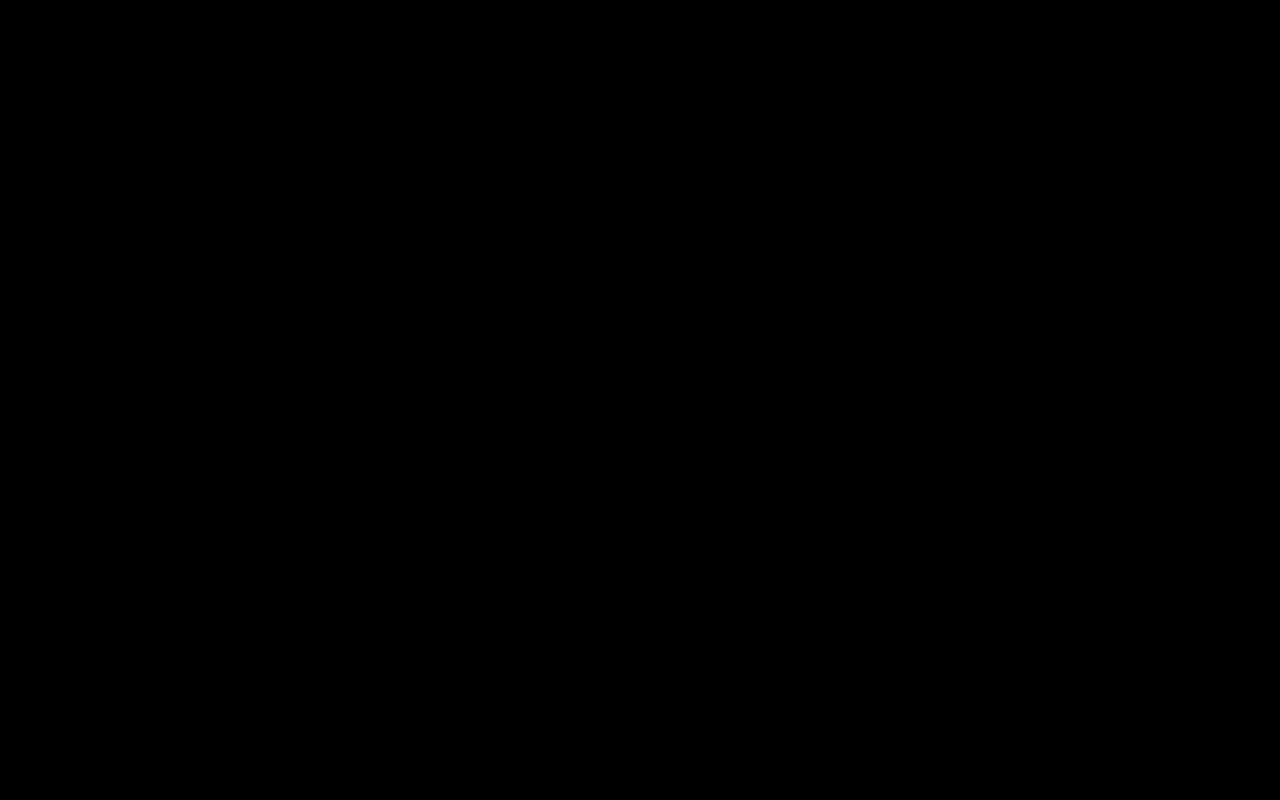
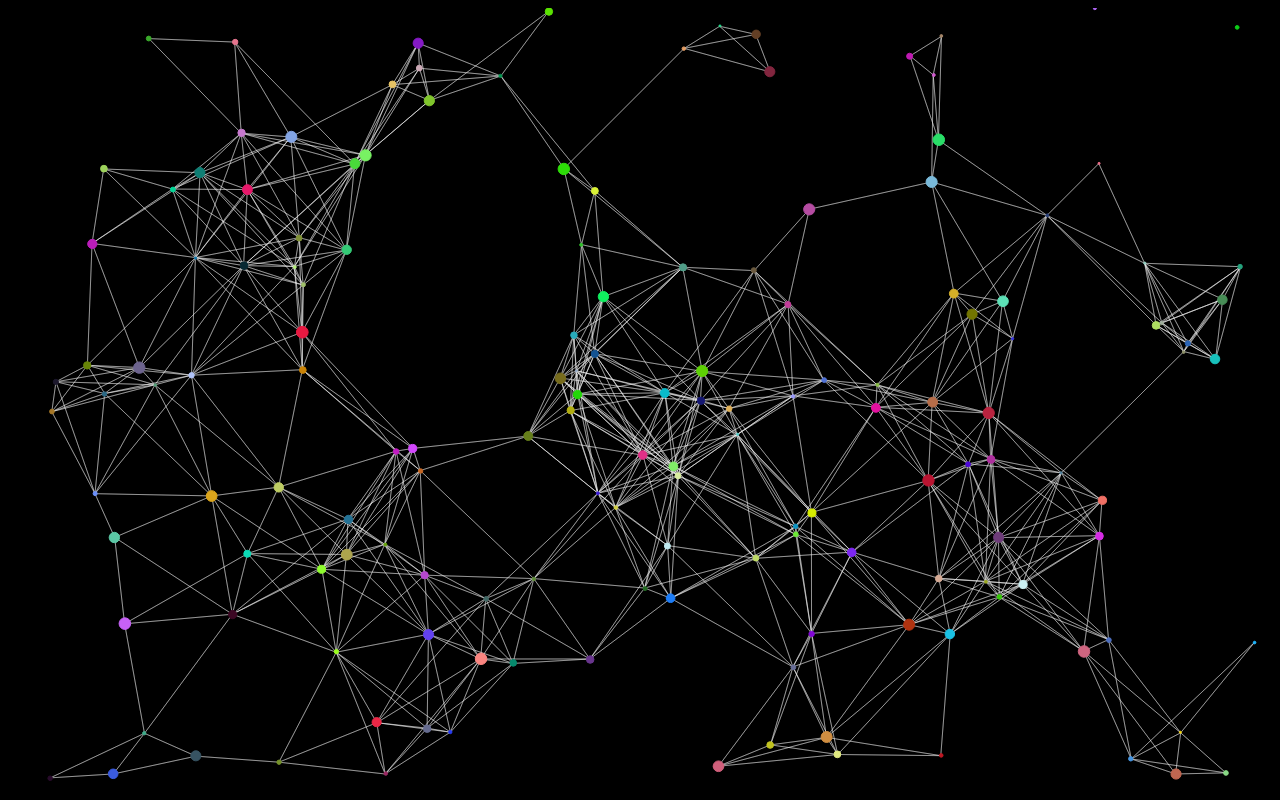
Before and after one commit to halil-kurt/halil-kurt.github.io, a plain HTML site: page projects/Particles/index.html in a window 1280 px wide. Drawn offline with Linux system fonts and the light colour scheme.

Commit message:
Particle lar oluşturuldu.

```diff
--- a/projects/Particles/index.html
+++ b/projects/Particles/index.html
@@ -11,8 +11,11 @@
             margin: 0px;
             padding: 0px;
             box-sizing: border-box;
-            background-color: rgb(0,0,0);
+            background-color: white;
+            text-align: center;
+            background-color: black;
         }
+
     </style>
 </head>
 
--- a/projects/Particles/script.js
+++ b/projects/Particles/script.js
@@ -0,0 +1,148 @@
+
+var canvas = document.querySelector(".canvas");
+canvas.width = window.innerWidth * 0.98;
+canvas.height = window.innerHeight * 0.97;
+
+var c = canvas.getContext("2d");
+
+// variables
+let bubleList = [];
+let lineSize = canvas.width * 0.1;
+let maxRadius = 40;
+let maxDistance = 50;
+let mouse = {
+    x: undefined,
+    y: undefined
+};
+
+//  functions
+
+// baloncukler arasında çizgi çiz (100 pixel ve altındaki mesafeler)
+function drawLines(bubleList) {
+    for (let i = 0; i < bubleList.length; i++) {
+        for (let j = 0; j < bubleList.length; j++) {
+            if (bubleList[i].x + lineSize > bubleList[j].x && bubleList[j].x + lineSize > bubleList[i].x
+                && bubleList[i].y + lineSize > bubleList[j].y && bubleList[j].y + lineSize > bubleList[i].y) {
+                c.beginPath();
+                c.moveTo(bubleList[i].x, bubleList[i].y);
+                c.lineTo(bubleList[j].x, bubleList[j].y);
+                c.strokeStyle = "#f1f1f1f1";
+                c.save()
+                c.globalAlpha = 0.4;
+                c.stroke();
+                c.restore()
+
+            };
+        };
+    };
+};
+
+// Rastgele renk oluştur
+function randomRbg() {
+    var o = Math.round, r = Math.random, s = 255;
+    return 'rgba(' + o(r() * s) + ',' + o(r() * s) + ',' + o(r() * s) + ',' + 1 + ')';
+};
+function borderDetection(ball) {
+    // Top ekranın sağ yada sol kearlarına çarparsa geri dösün (-v)
+    if (ball.x + ball.radus > canvas.width || ball.x - ball.radus < 0) {
+        ball.dx = -ball.dx;
+    };
+    // Top ekranın üst yada alt kearlarına çarparsa geri dösün (-v)
+    if (ball.y - ball.radus < 0 || ball.y + ball.radus > canvas.height) {
+        ball.dy = -ball.dy;
+    };
+};
+
+// Objects
+
+function Bubles(x, y, dx, dy, radus, fillColor, strockColor) {
+    this.radus = radus;
+    this.x = x;
+    this.y = y;
+    this.dx = dx;
+    this.dy = dy;
+    this.fillColor = fillColor;
+    this.strockColor = strockColor;
+    this.minradus = radus;
+
+    this.draw = function () {
+        this.update();
+        c.strokeStyle = strockColor;
+        c.fillStyle = fillColor;
+        c.beginPath(this.x, this.y);
+        c.arc(this.x, this.y, this.radus, Math.PI * 2, false);
+        c.fill();
+        c.stroke();
+    };
+    this.update = function () {
+
+        // eğer top kenerlara çarparsa geri dösün
+        borderDetection(this);
+
+        // pointer a yakın olan(maxDistance) balaoncukların yarı çapını arttır(maxRadius)
+        if (this.x > mouse.x - maxDistance && mouse.x + maxDistance > this.x
+            && this.y < mouse.y + maxDistance && this.y + maxDistance > mouse.y) {
+            if (this.radus < maxRadius) {
+                this.radus += 1;
+            };
+        } else if (this.radus > this.minradus) {
+            // pointer a yakın olan balaoncukların yarı çapını eski değerine getir(minRadius)
+            this.radus -= 1
+        };
+
+        // posisyonları güncelle
+        this.x += this.dx;
+        this.y += this.dy;
+    }
+
+}
+
+function init() {
+    bubleList = [];
+
+    // baloncuklerın özelliklerini tanımla
+    for (let i = 0; i < innerWidth * 0.12; i++) {
+        var randomColor = randomRbg();
+        let radus = Math.random() * 5 + 1;
+        let x = Math.random() * (canvas.width - radus * 2);
+        let y = Math.random() * (canvas.height - radus * 2);
+        let dx = (Math.random() - 0.4);
+        let dy = (Math.random() - 0.4);
+        let fillColor = randomColor;
+        let strockColor = randomColor;
+        let buble = new Bubles(x, y, dx, dy, radus, fillColor, strockColor)
+
+        bubleList.push(buble);
+    };
+};
+
+function animate() {
+    requestAnimationFrame(animate);
+    c.clearRect(0, 0, innerWidth, innerHeight)
+    drawLines(bubleList)
+
+    bubleList.forEach((buble) => {
+        buble.draw();
+    });
+
+};
+
+init();
+animate();
+
+
+// event listeners
+addEventListener("mousemove", function (event) {
+    mouse.x = event.x;
+    mouse.y = event.y;
+});
+addEventListener("touchmove", function (event) {
+    mouse.x = event.x;
+    mouse.y = event.y;
+});
+
+addEventListener("resize", function () {
+    canvas.width = window.innerWidth * 0.98;
+    canvas.height = window.innerHeight * 0.97;
+    init();
+});
```
